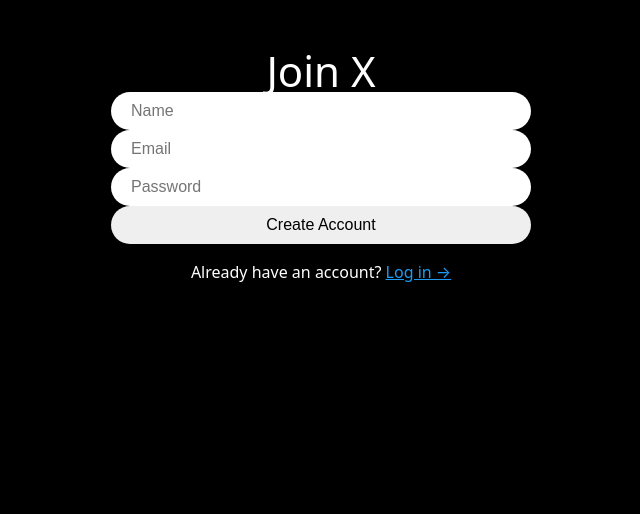
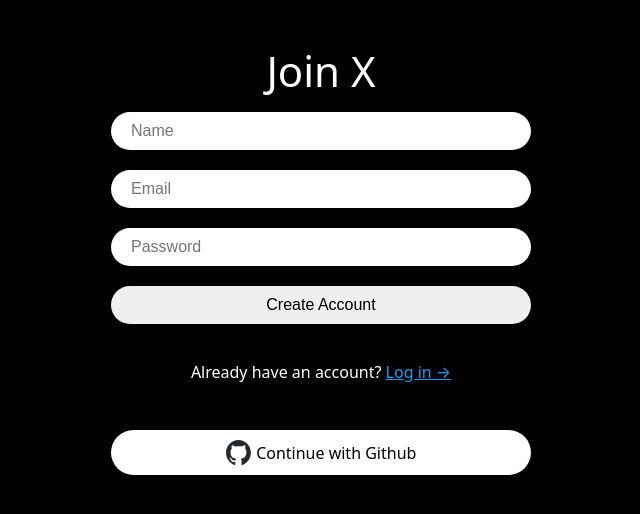
Before and after one commit to bluemoon983/NODEJS, a React (Vite) app: page /create-account in a window 1280 px wide. Shown: the top 514 px of the page, without its empty margins (319-959 px from the left). Built offline with nearby package versions, Linux system fonts and the light colour scheme.

Commit message:
github-login

```diff
--- a/src/components/auth-components.ts
+++ b/src/components/auth-components.ts
@@ -11,6 +11,7 @@
 
 export const Title = styled.h1`
     font-size: 42px;
+    margin-bottom: 20px;
 `;
 
 export const Form = styled.form`
@@ -23,6 +24,7 @@
 `;
 
 export const Input = styled.input`
+    margin-bottom: 20px;
     padding: 10px 20px;
     border-radius: 50px;
     border: none;
--- a/src/components/github-button.tsx
+++ b/src/components/github-button.tsx
@@ -1,4 +1,7 @@
+import { signInWithPopup, GithubAuthProvider } from "firebase/auth";
 import styled from "styled-components";
+import { auth } from "../firebase";
+import { useNavigate } from "react-router-dom";
 
 const Button = styled.span`
     margin-top: 50px;
@@ -13,6 +16,7 @@
     gap: 5px;
     align-items: center;
     justify-content: center;
+    cursor: pointer;
 `;
 
 const Logo = styled.img`
@@ -21,8 +25,18 @@
 
 
 export default function GithubButton(){
+    const navigate = useNavigate();
+    const onClick = async () => {
+        try{
+            const provider = new GithubAuthProvider();
+            await signInWithPopup(auth, provider);
+            navigate("/");
+        } catch (error) {
+            console.error(error);
+        }
+    };
     return (
-        <Button>
+        <Button onClick={onClick}>
             <Logo src="/github-logo.svg" />
             Continue with Github
         </Button>
--- a/src/routes/create-account.tsx
+++ b/src/routes/create-account.tsx
@@ -4,6 +4,7 @@
 import { Form, Link, useNavigate } from "react-router-dom";
 import { FirebaseError } from "firebase/app";
 import { Error, Input, Switcher, Title, Wrapper } from "../components/auth-components";
+import GithubButton from "../components/github-button";
 
 
 export default function CreateAccount() {
@@ -78,5 +79,6 @@
         <Switcher>
             Already have an account? <Link to="/login">Log in &rarr;</Link>
         </Switcher>
+        <GithubButton />
     </Wrapper>
 }
```
